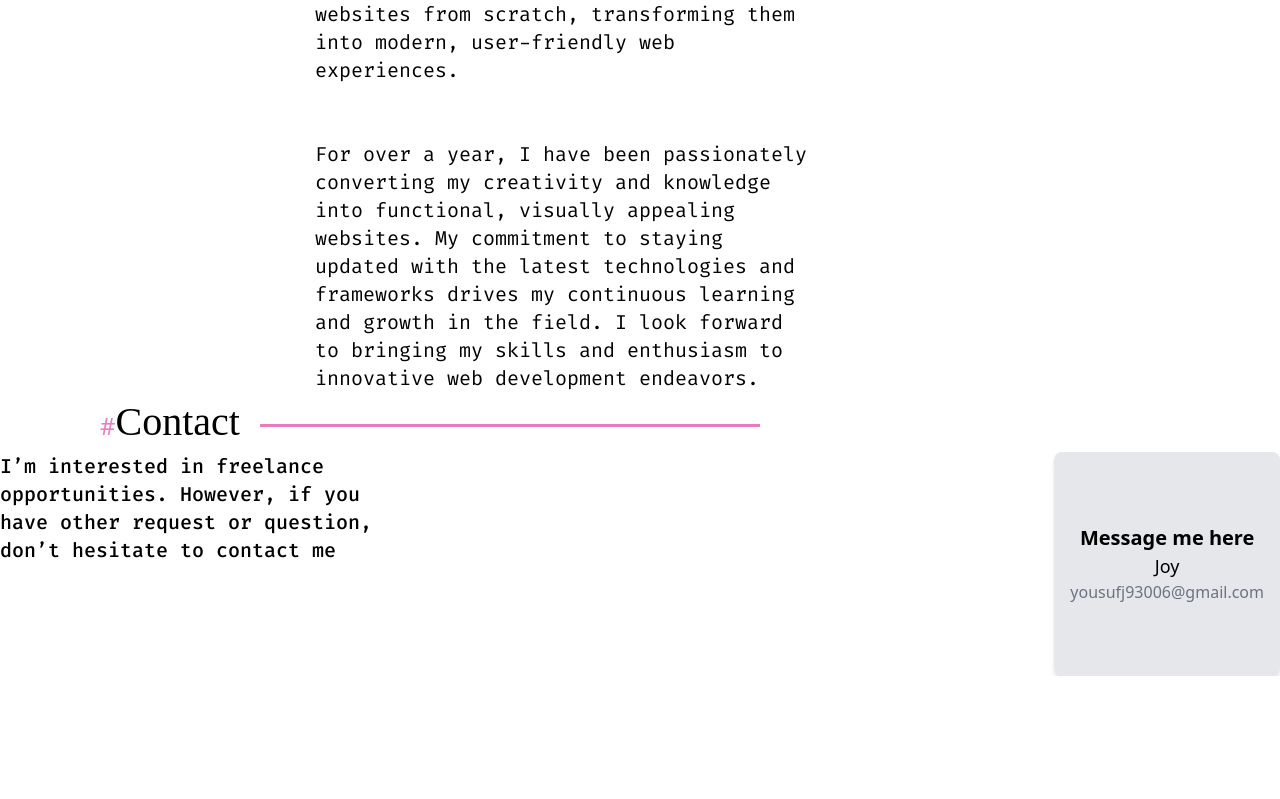
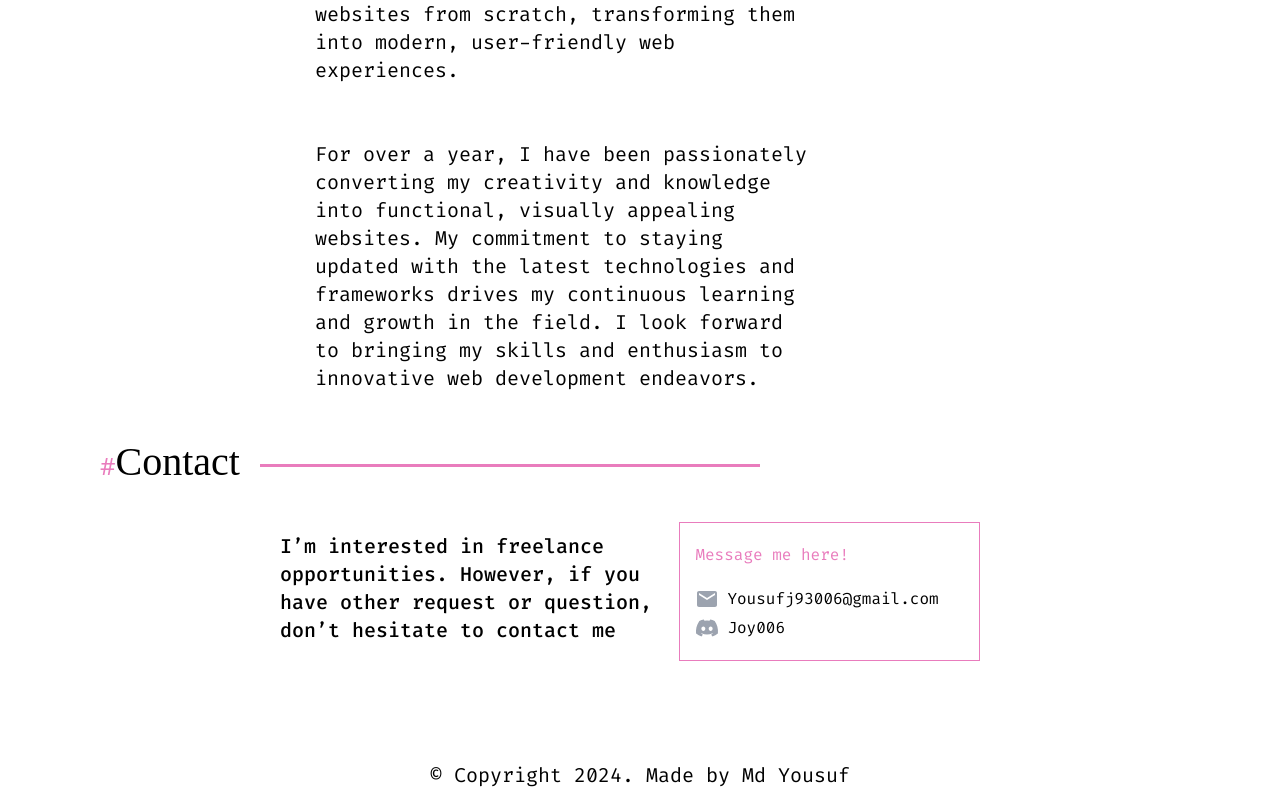
Before and after one commit to Yousufjoy/Portfolio, a React (Vite) app: page / in a window 1280 px wide. Shown: the part 2138-2937 px from the top of the page. Before the commit the page ends 2814 px from the top, so only its background shows below. Built offline with nearby package versions, Linux system fonts and the light colour scheme; a web font is replaced by a local one.

Commit message:
desktop version finished

```diff
--- a/package.json
+++ b/package.json
@@ -13,7 +13,7 @@
     "framer-motion": "^11.1.7",
     "react": "^18.2.0",
     "react-dom": "^18.2.0",
-    "react-icons": "^5.1.0"
+    "react-icons": "^5.2.1"
   },
   "devDependencies": {
     "@types/react": "^18.2.66",
--- a/src/App.jsx
+++ b/src/App.jsx
@@ -6,6 +6,7 @@ import Projects from "./Components/Projects";
 import Skills from "./Components/Skills";
 import About from "./Components/About";
 import Contact from "./Components/Contact";
+import CopyRight from "./Components/CopyRight";
 
 function App() {
   return (
@@ -28,6 +29,7 @@ function App() {
       <div className="md:max-w-[1600px] mx-auto ">
         <Contact />
       </div>
+      <CopyRight />
     </>
   );
 }
--- a/src/Components/Contact.jsx
+++ b/src/Components/Contact.jsx
@@ -1,21 +1,28 @@
 import Shared from "./Shared";
+import { MdEmail } from "react-icons/md";
+import { FaDiscord } from "react-icons/fa";
 
 
 const Contact = () => {
     const contact = "Contact"
     return (
-        <div>
+        <div className="md:mt-[40px]">
             <Shared title={contact} />
 
-            <div className=" flex justify-between">
-                <p className=" md:w-[400px] font-secondary font-medium text-xl">
+            <div className=" flex justify-between md:pr-[300px]">
+                <p className=" md:w-[400px] font-secondary font-medium text-xl md:ml-[280px] md:mt-[40px]">
                     I’m interested in freelance opportunities. However, if you have other request or question, don’t hesitate to contact me
                 </p>
-                <div className="flex justify-center items-center h-56 bg-gray-200 rounded-lg shadow-md">
-                    <div className="text-center px-4">
-                        <p className="text-xl font-bold">Message me here</p>
-                        <p className="text-lg">Joy</p>
-                        <p className="text-base text-gray-500">yousufj93006@gmail.com</p>
+
+                <div className=" md:w-[301px] border border-primary md:px-[15px] md:py-[20px] md:mt-[30px]">
+                    <p className=" text-primary font-secondary"> Message me here!</p>
+                    <div className="md:flex gap-2 md:mt-[20px]">
+                        <div><MdEmail className=" text-gray-400 text-2xl" /></div>
+                        <p className=" font-secondary">Yousufj93006@gmail.com</p>
+                    </div>
+                    <div className="md:flex gap-2 md:mt-[5px]">
+                        <div><FaDiscord className=" text-gray-400 text-2xl" /></div>
+                        <p className=" font-secondary">Joy006</p>
                     </div>
                 </div>
             </div>
--- /dev/null
+++ b/src/Components/CopyRight.jsx
@@ -0,0 +1,11 @@
+
+
+const CopyRight = () => {
+    return (
+        <div className=" text-center font-secondary text-xl md:mt-[100px] md:mb-[10px]">
+            <p>© Copyright 2024. Made by Md Yousuf</p>
+        </div>
+    );
+};
+
+export default CopyRight;
```
Also changed, not shown: 1 other file (tests, documents, lock files or other folders).
